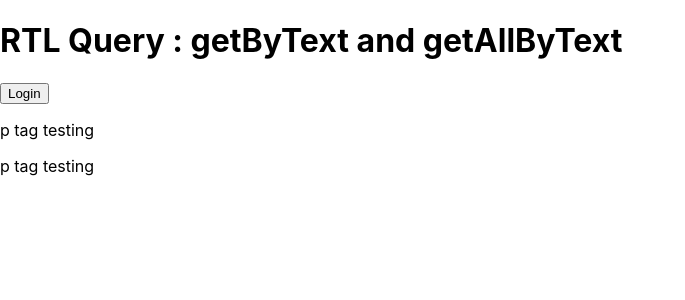
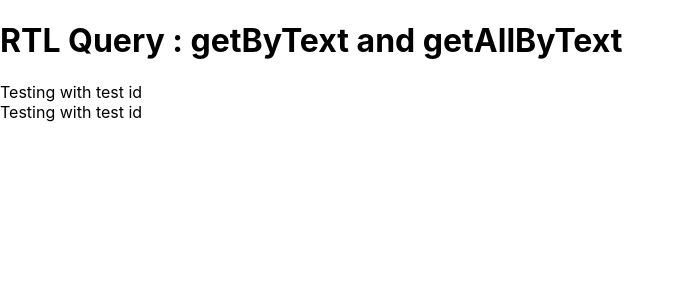
Before and after one commit to swarnabha-dutta/testing-blog-app, a React (Create React App) app: page / in a window 1280 px wide. Shown: the top 300 px of the page, without its empty margins (0-685 px from the left). Built offline with nearby package versions, Linux system fonts and the light colour scheme.

Commit message:
learn getByTestId  and getAllByTestId

```diff
--- a/src/App.js
+++ b/src/App.js
@@ -2,11 +2,14 @@
 import './App';
 const App = () => {
   return (
-    <div className='Ap'>
+    <div className='App'>
       <h1>RTL Query :  getByText and getAllByText</h1>
-      <button>Login</button>
-      <p>p tag testing</p>
-      <p>p tag testing</p>
+      <div data-testid="div-test-id">
+        Testing with test id
+      </div>
+      <div data-testid="div-test-id">
+        Testing with test id
+      </div>
     </div>
   )
 }
```
Also changed, not shown: 1 other file (tests, documents, lock files or other folders).
